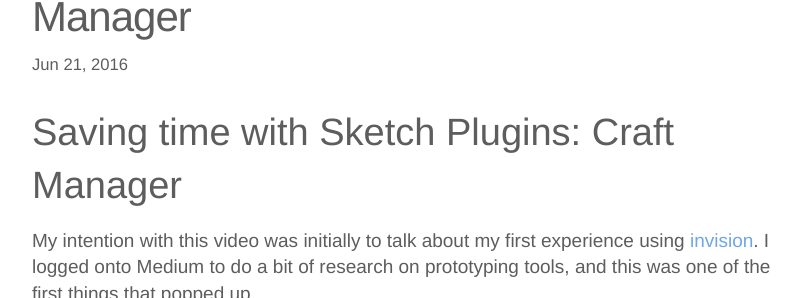
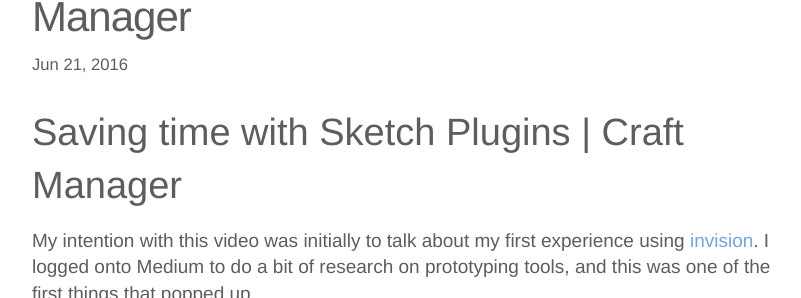
Before and after one commit to amaliebarras/amaliebarras.github.io, a Jekyll site: the page built from _posts/2016-06-21-Saving-time-with-Sketch-Plugins.md, in a window 1280 px wide and 900 px high, cut to the strip 263-561 px from the top of the window. Shown: the whole strip, without its empty margins (238-1039 px from the left). Built offline with Jekyll 4.4.1, drawn with Linux system fonts in a browser that asks for light colours; nearby versions of some CDN libraries.

Commit message:
removing it from h1 also

```diff
--- a/_posts/2016-06-21-Saving-time-with-Sketch-Plugins.md
+++ b/_posts/2016-06-21-Saving-time-with-Sketch-Plugins.md
@@ -2,7 +2,7 @@
 layout: post
 title: Saving Time With Sketch Plugins | Craft Manager
 ---
-# Saving time with Sketch Plugins: Craft Manager
+# Saving time with Sketch Plugins | Craft Manager
 
 My intention with this video was initially to talk about my first experience using [invision](https://projects.invisionapp.com/share/UB7G76ARQ#/151679692_Home). I logged onto Medium to do a bit of research on prototyping tools, and this was one of the first things that popped up.
 
```
